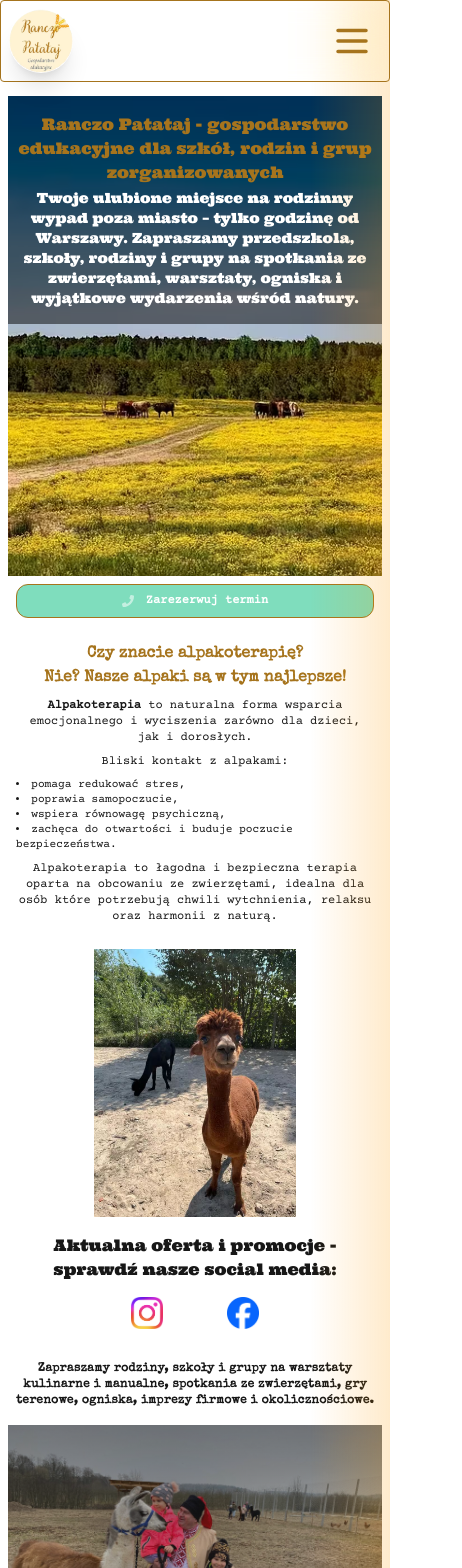
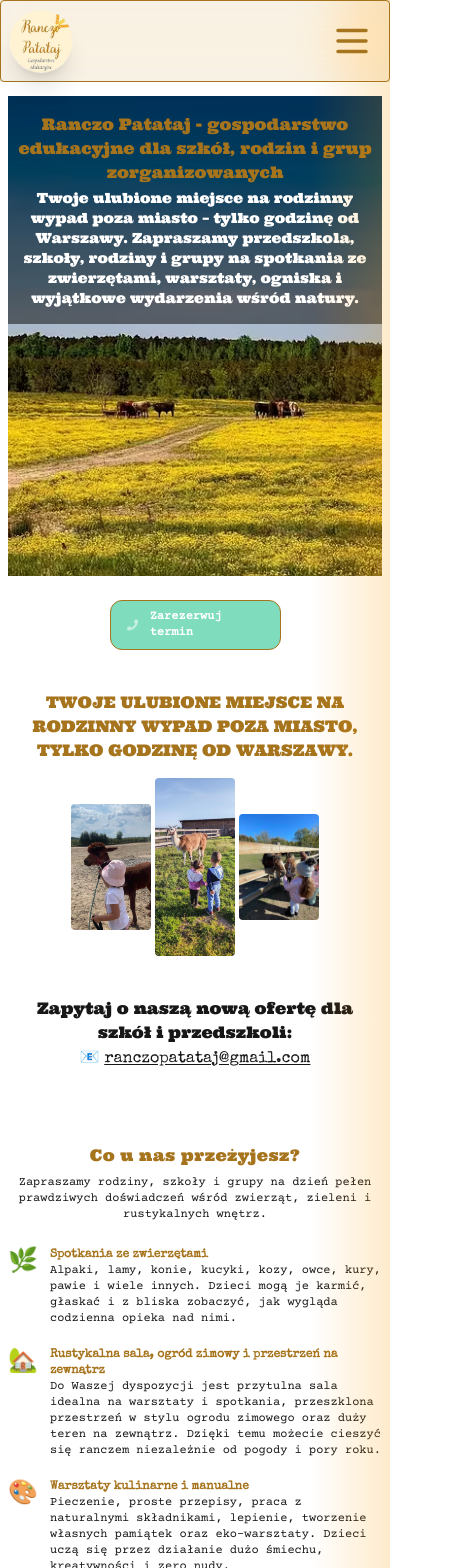
Before and after one commit to sabaudianin/ranczo-patataj, a Next.js app: page / in a window 390 px wide. Shown: the top 1568 px of the page, 462 px wide, since content can reach past the window. Built offline with nearby package versions, Linux system fonts and the light colour scheme; a web font is replaced by a local one.

Commit message:
feat new content updates v2

```diff
--- a/app/page.tsx
+++ b/app/page.tsx
@@ -74,18 +74,18 @@
       />
       <section className="relative px-2 pt-24 md:pt-0 pb-4 dark:bg-black bg-[var(--background)] mx-auto">
         <Banner />
+        <Hero />
+        <Atrakcje />
+        <Cta />
         <AlpakoTerapy />
-        <Social />
-        <Cta />
-        <Atrakcje />
         <MiniGallery />
         <ForWho />
-        <Hero />
-        <Visit />
         <Poster />
+        <Social />
         <Features />
         <RelaxText />
         <Testimonial />
+        <Visit />
         <Final />
       </section>
     </>
--- a/components/alpakoterapy/AlpakoTerapy.tsx
+++ b/components/alpakoterapy/AlpakoTerapy.tsx
@@ -22,7 +22,7 @@
     <section
       id="alpakoterapia"
       aria-labelledby="alpakoterapia-title"
-      className="max-w-5xl mx-auto pt-4 px-2 md:px-0"
+      className="max-w-5xl mx-auto py-4 px-2 "
     >
       <motion.div
         variants={container}
@@ -78,14 +78,14 @@
 
         <motion.div
           variants={item}
-          className="relative w-full aspect-[4/3] md:aspect-[3/4] max-h-[420px] mx-auto rounded-2xl"
+          className="relative w-full aspect-[4/3] md:aspect-[3/4] max-h-[420px] mx-auto   p-2"
         >
           <Image
             src="/images/lamastar.avif"
             fill
             alt="Ładna lama patrzy na Ciebie"
             sizes="(min-width: 768px) 50vw, 100vw"
-            className="object-contain rounded-2xl"
+            className="object-cover rounded-2xl"
           />
         </motion.div>
       </motion.div>
--- a/components/banner/Banner.tsx
+++ b/components/banner/Banner.tsx
@@ -101,7 +101,7 @@
             </span>
           </h1>
         </div>
-        <div className="w-full p-2 md:w-1/2 mx-auto">
+        <div className="mt-4 p-2 w-1/2 mx-auto">
           <a
             href={PHONETO}
             className="inline-flex w-full items-center justify-center gap-2 py-2 px-4 bg-emerald-500/50 hover:bg-emerald-500 hover:scale-105 transition-transform duration-200 border border-[var(--c-primary)] rounded-xl focus-visible:outline-none focus-visible:ring-2 focus-visible:ring-offset-2 focus-visible:ring-[var(--c-primary)] text-xs md:text-xl font-semibold text-white font-curier"
--- a/components/final/Final.tsx
+++ b/components/final/Final.tsx
@@ -3,7 +3,7 @@
 
 export const Final = () => {
   return (
-    <section className="pb-4">
+    <section className="pt-8">
       <div className="md:hidden pb-4">
         <p className="text-center font-special pb-1 font-semibold">
           🌍 Gdzie znajduję się nasze Ranczo ?
@@ -19,20 +19,13 @@
         ></iframe>
       </div>
 
-      <div className="flex justify-center items-center gap-4">
-        <SiOllama className=" text-[var(--c-primary)]" />
-        <SiOllama className="text-xl text-[var(--c-primary)]" />
-        <SiOllama className="text-3xl text-[var(--c-primary)]" />
-        <SiOllama className="text-5xl text-[var(--c-primary)]" />
+      <div className="flex justify-center items-center gap-4 py-8">
         <PolaroidCard
           src="/images/lamawest.jpg"
           alt="Zachód słońca na Ranczo Patataj"
           caption="Czekamy na Ciebie🤗😍"
+          className="md:w-1/2"
         />
-        <SiOllama className="text-5xl text-[var(--c-primary)]" />
-        <SiOllama className="text-3xl text-[var(--c-primary)]" />
-        <SiOllama className="text-xl text-[var(--c-primary)]" />
-        <SiOllama className=" text-[var(--c-primary)]" />
       </div>
     </section>
   );
--- a/components/forwho/ForWho.tsx
+++ b/components/forwho/ForWho.tsx
@@ -2,13 +2,9 @@
 
 export const ForWho = () => {
   return (
-    <section className="relative max-w-5xl mx-auto">
-      <div
-        className="pointer-events-none absolute -top-20 -right-20
-           h-72 w-72 rounded-full opacity-70 blur-3xl
-           bg-[radial-gradient(circle_at_center,_var(--tw-gradient-stops))]
-           from-fuchsia-500 via-purple-500 to-transparent"
-      ></div>
+    <section className=" max-w-5xl mx-auto">
+      <div className=""></div>
+
       <div className="w-full ">
         <p className="text-xl font-ultra text-center p-2">
           Dla kogo jest Ranczo Patataj?
--- a/components/navbar/Navbar.tsx
+++ b/components/navbar/Navbar.tsx
@@ -29,9 +29,9 @@
         Przejdź do treści
       </a>
 
-      <header className="fixed top-0 left-0  z-50 bg-[var(--c-primary)]/10">
+      <header className="w-full fixed md:sticky mx-auto z-50 bg-[var(--c-primary)]/10 ">
         <div className="">
-          <div className="w-full p-2 liquid-glass flex rounded justify-between items-center max-w-hd mx-auto  fixed top-0 left-0 border border-[var(--c-primary)]">
+          <div className="w-full p-2 liquid-glass flex rounded justify-between items-center max-w-hd mx-auto border border-[var(--c-primary)]">
             <div className="w-full relative flex justify-between items-center ">
               <Link
                 href="/"
--- a/styles/globals.css
+++ b/styles/globals.css
@@ -44,7 +44,7 @@
   color: var(--foreground);
   font-family: Arial, Helvetica, sans-serif;
 }
-/*
+
 .no-scrollbar {
   -ms-overflow-style: none;
   scrollbar-width: none;
@@ -52,4 +52,4 @@
 
 .no-scrollbar::-webkit-scrollbar {
   display: none;
-} */
+}
--- a/ui/polaroid/Polaroid.tsx
+++ b/ui/polaroid/Polaroid.tsx
@@ -15,16 +15,15 @@
 }: PolaroidCardProps) => {
   return (
     <figure
-      className={`bg-slate-100 te shadow-lg shadow-black/20 rounded border border-neutral-200 p-3 pb-6 transform hover:-translate-y-1 hover:rotate-1 transition-transform duration-300
+      className={`max-w-2xl p-3 pb-6 bg-slate-100 shadow-lg shadow-black/20 rounded border border-neutral-200   transform hover:-translate-y-1 hover:rotate-1 transition-transform duration-300
         ${className}
       `}
     >
-      <div className="aspect-[3/4] w-48 md:w-64 overflow-hidden bg-neutral-200 ">
+      <div className="relative aspect-[4/3] w-full  overflow-hidden bg-neutral-200 ">
         <Image
           src={src}
           alt={alt}
-          width={200}
-          height={200}
+          fill
           className="h-full w-full object-cover rounded"
         />
       </div>
```
